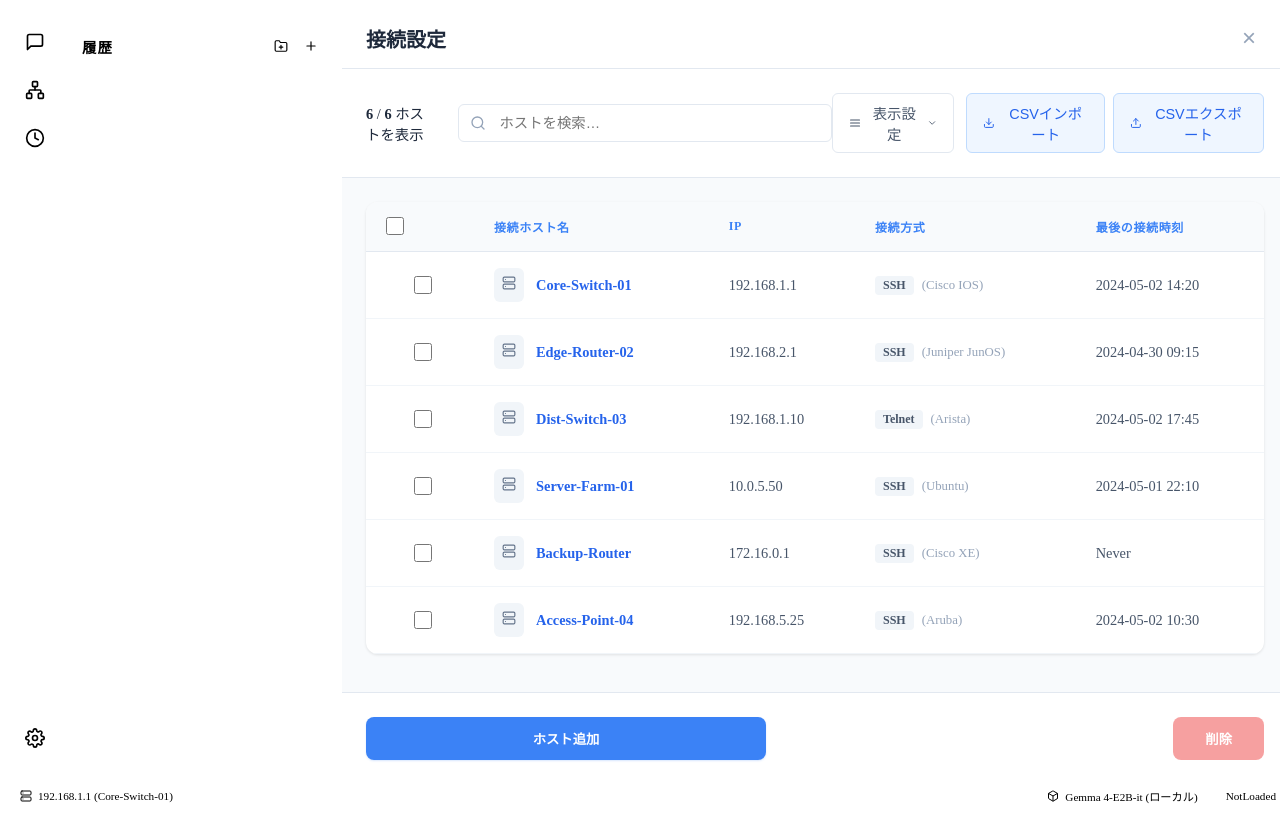
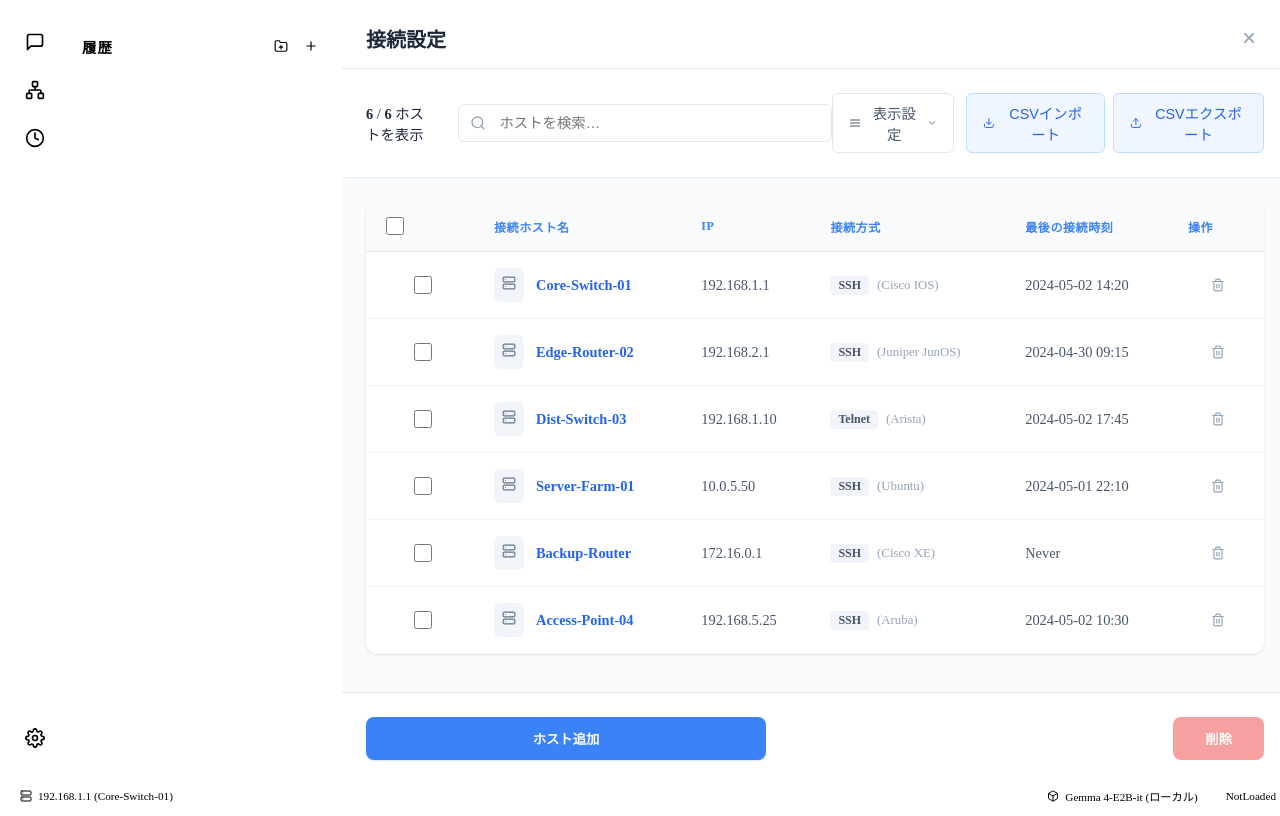
Before and after one commit to kamera25/mikomai, a React (Vite) app: page / in a window 1280 px wide. Both pictures are taken after a click on the element 35 px from the left and 90 px from the top of the page. Built offline with nearby package versions, Linux system fonts and the light colour scheme.

Commit message:
削除機能を実装

```diff
--- a/src/components/ConnectionSettingsPanel.css
+++ b/src/components/ConnectionSettingsPanel.css
@@ -238,6 +238,30 @@
 .type-detail {
   font-size: 0.8rem;
   color: #94a3b8;
+}
+
+.col-actions {
+  width: 60px;
+  text-align: center;
+}
+
+.row-delete-btn {
+  background: transparent;
+  border: none;
+  color: #94a3b8;
+  cursor: pointer;
+  padding: 8px;
+  border-radius: 4px;
+  transition: all 0.2s;
+  display: flex;
+  align-items: center;
+  justify-content: center;
+  margin: 0 auto;
+}
+
+.row-delete-btn:hover {
+  background-color: #fee2e2;
+  color: #ef4444;
 }
 
 .btn-action {
--- a/src/components/ConnectionSettingsPanel.tsx
+++ b/src/components/ConnectionSettingsPanel.tsx
@@ -1,6 +1,5 @@
 import React, { useState, useEffect, useRef } from 'react';
 import { invoke } from '@tauri-apps/api/core';
-import { confirm } from '@tauri-apps/plugin-dialog';
 import Papa from 'papaparse';
 import './ConnectionSettingsPanel.css';
 
@@ -206,11 +205,6 @@ export const ConnectionSettingsPanel: React.FC<ConnectionSettingsPanelProps> = (
     const connToDelete = connections.find(c => c.id === editingId);
     if (!connToDelete) return;
 
-    const confirmed = await confirm(`ホスト「${connToDelete.hostname}」を削除してもよろしいですか？`, { title: '確認', kind: 'warning' });
-    if (!confirmed) {
-      return;
-    }
-
     const updatedConnections = connections.filter(conn => conn.id !== editingId);
     setConnections(updatedConnections);
 
@@ -225,6 +219,18 @@ export const ConnectionSettingsPanel: React.FC<ConnectionSettingsPanelProps> = (
 
     setIsEditing(false);
     setEditingId(null);
+  };
+
+  const handleDeleteRow = async (id: string, hostname: string) => {
+    const updatedConnections = connections.filter(conn => conn.id !== id);
+    setConnections(updatedConnections);
+    setSelectedIds(prev => prev.filter(i => i !== id));
+
+    try {
+      await invoke('save_connections', { connections: updatedConnections });
+    } catch (e) {
+      console.error("Failed to delete connection:", e);
+    }
   };
 
   const handleImportCsv = (e: React.ChangeEvent<HTMLInputElement>) => {
@@ -345,11 +351,6 @@ export const ConnectionSettingsPanel: React.FC<ConnectionSettingsPanelProps> = (
 
   const handleDeleteSelected = async () => {
     if (selectedIds.length === 0) return;
-
-    const confirmed = await confirm(`${selectedIds.length}件のホストを削除してもよろしいですか？`, { title: '確認', kind: 'warning' });
-    if (!confirmed) {
-      return;
-    }
 
     const updatedConnections = connections.filter(conn => !selectedIds.includes(conn.id));
     setConnections(updatedConnections);
@@ -634,7 +635,7 @@ export const ConnectionSettingsPanel: React.FC<ConnectionSettingsPanelProps> = (
                     <th className="col-ip">IP</th>
                     <th className="col-type">接続方式</th>
                     <th className="col-last">最後の接続時刻</th>
-
+                    <th className="col-actions">操作</th>
                   </tr>
                 </thead>
                 <tbody>
@@ -667,7 +668,15 @@ export const ConnectionSettingsPanel: React.FC<ConnectionSettingsPanelProps> = (
                         <span className="type-detail">{conn.type.split(' ').slice(1).join(' ') || ''}</span>
                       </td>
                       <td className="col-last">{conn.lastConnected}</td>
-
+                      <td className="col-actions">
+                        <button
+                          className="row-delete-btn"
+                          onClick={() => handleDeleteRow(conn.id, conn.hostname)}
+                          title="ホストを削除"
+                        >
+                          <svg width="14" height="14" viewBox="0 0 24 24" fill="none" stroke="currentColor" strokeWidth="2" strokeLinecap="round" strokeLinejoin="round"><polyline points="3 6 5 6 21 6"></polyline><path d="M19 6v14a2 2 0 0 1-2 2H7a2 2 0 0 1-2-2V6m3 0V4a2 2 0 0 1 2-2h4a2 2 0 0 1 2 2v2"></path><line x1="10" y1="11" x2="10" y2="17"></line><line x1="14" y1="11" x2="14" y2="17"></line></svg>
+                        </button>
+                      </td>
                     </tr>
                   ))}
                 </tbody>
```
